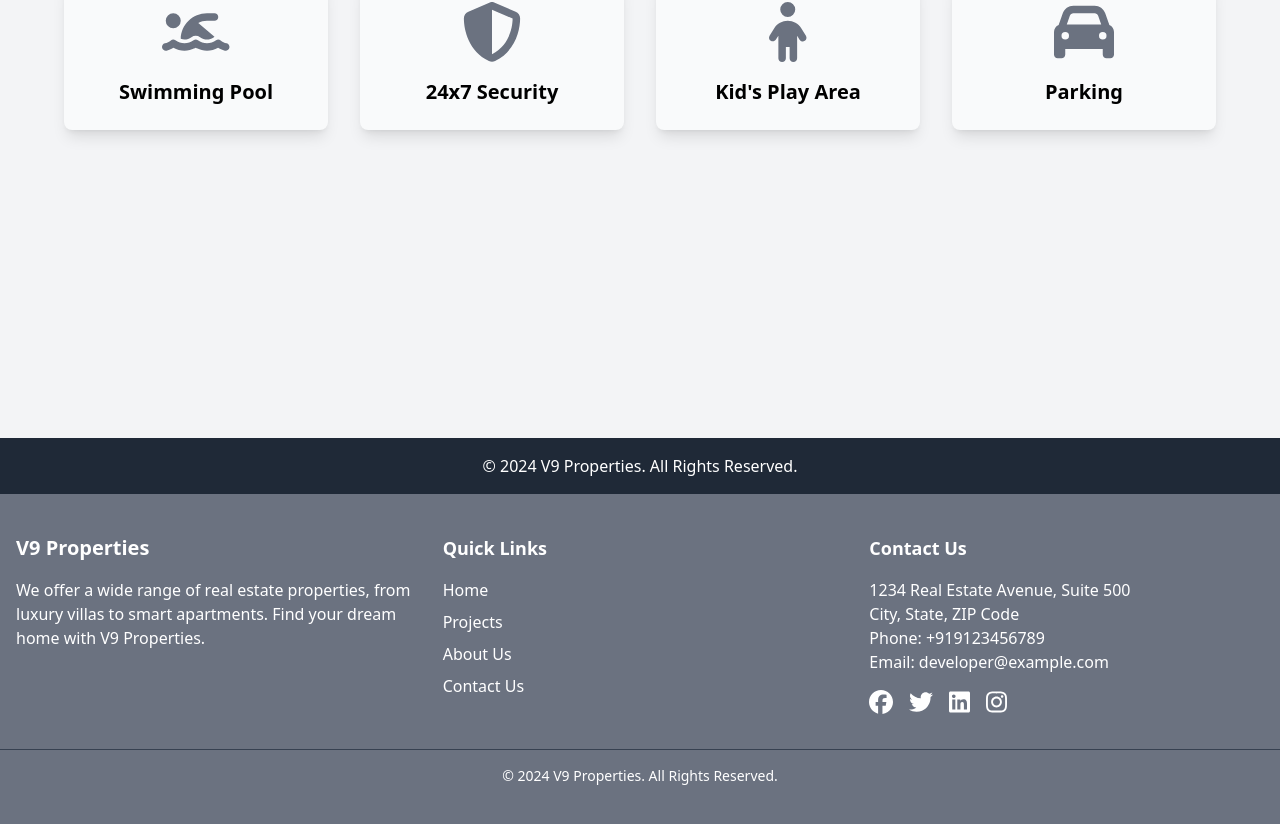
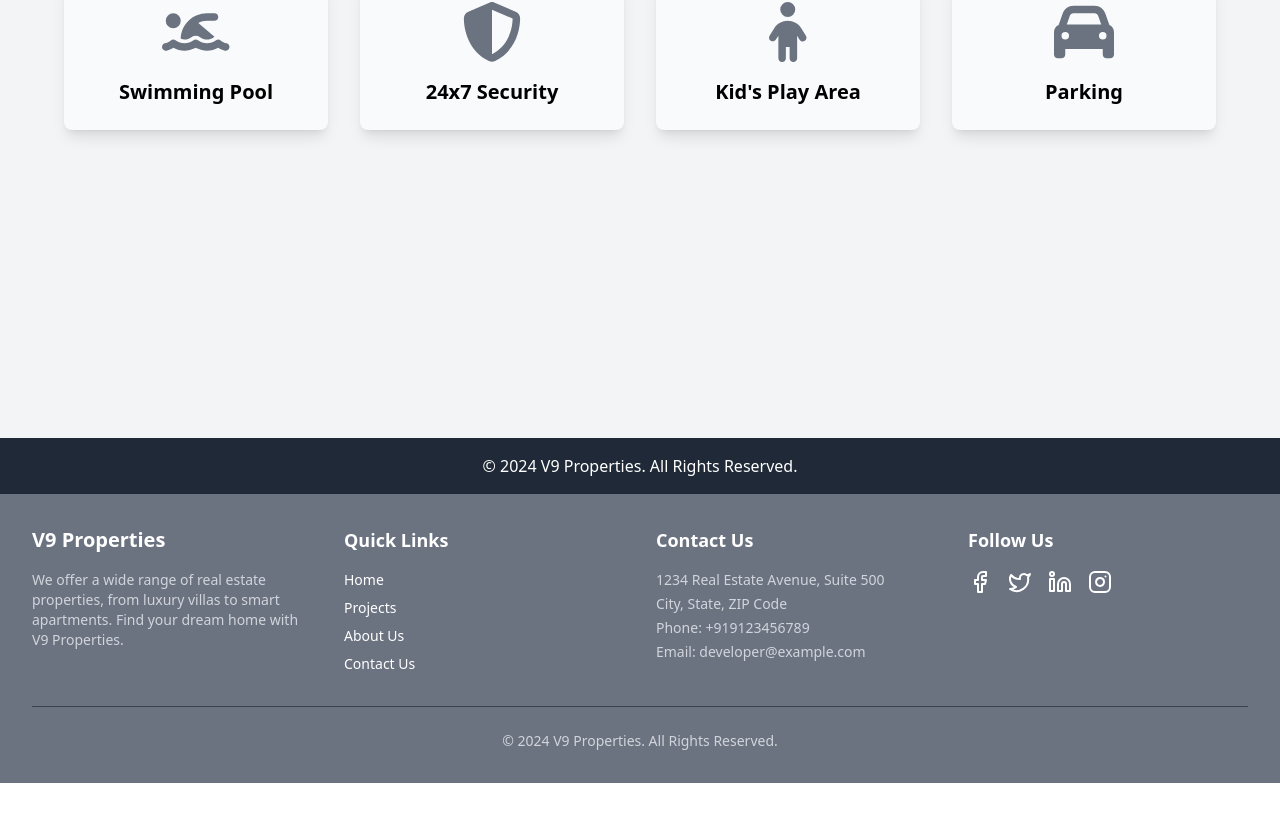
Before and after one commit to Anusha-star11/RealEstateMERNProject, a React (Vite) app in the folder RealEstate/: page /RealEstateApp/project/1 in a window 1280 px wide. Shown: the part 1578-2402 px from the top of the page. After the commit the page ends 2361 px from the top, so only its background shows below. Built offline with nearby package versions, Linux system fonts and the light colour scheme.

Commit message:
footer changes done

```diff
--- a/RealEstate/package.json
+++ b/RealEstate/package.json
@@ -16,6 +16,7 @@
     "@fortawesome/free-brands-svg-icons": "^6.6.0",
     "@fortawesome/react-fontawesome": "^0.2.2",
     "framer-motion": "^11.11.8",
+    "lucide-react": "^0.453.0",
     "react": "^18.3.1",
     "react-countup": "^6.5.3",
     "react-dom": "^18.3.1",
--- a/RealEstate/src/Components/Footer.jsx
+++ b/RealEstate/src/Components/Footer.jsx
@@ -1,15 +1,16 @@
 import React from 'react';
-import { FontAwesomeIcon } from '@fortawesome/react-fontawesome';
-import { faFacebook, faTwitter, faLinkedin, faInstagram } from '@fortawesome/free-brands-svg-icons';
+import { Facebook, Twitter, Linkedin, Instagram } from 'lucide-react';
 
 const Footer = () => {
   return (
-    <footer className="bg-gray-500 text-white py-10">
-      <div className="container mx-auto px-4 grid grid-cols-1 md:grid-cols-3 gap-8">
+    <footer className="bg-gray-500 text-white py-8 px-4 sm:px-6 lg:px-8">
+      <div className="max-w-7xl mx-auto">
+        {/* Main Grid Container */}
+        <div className="grid grid-cols-1 sm:grid-cols-2 lg:grid-cols-4 gap-8">
           {/* Company Info Section */}
-        <div>
+          <div className="col-span-1">
             <h2 className="text-xl font-bold mb-4">V9 Properties</h2>
-          <p className="text-white">
+            <p className="text-sm text-gray-300">
               We offer a wide range of real estate properties, from luxury villas to smart apartments. Find your dream home with V9 Properties.
             </p>
           </div>
@@ -17,51 +18,49 @@ const Footer = () => {
           {/* Quick Links Section */}
           <div>
             <h3 className="text-lg font-bold mb-4">Quick Links</h3>
-          <ul className="space-y-2">
-            <li>
-              <a href="#home" className="hover:underline">Home</a>
-            </li>
-            <li>
-              <a href="#projects" className="hover:underline">Projects</a>
-            </li>
-            <li>
-              <a href="#overview" className="hover:underline">About Us</a>
-            </li>
-            <li>
-              <a href="#contact" className="hover:underline">Contact Us</a>
-            </li>
+            <ul className="space-y-2 text-sm">
+              <li><a href="#home" className="hover:underline">Home</a></li>
+              <li><a href="#projects" className="hover:underline">Projects</a></li>
+              <li><a href="#overview" className="hover:underline">About Us</a></li>
+              <li><a href="#contact" className="hover:underline">Contact Us</a></li>
             </ul>
           </div>
 
           {/* Contact Info Section */}
           <div>
             <h3 className="text-lg font-bold mb-4">Contact Us</h3>
-          <p className="text-white">1234 Real Estate Avenue, Suite 500</p>
-          <p className="text-white">City, State, ZIP Code</p>
-          <p className="text-white">Phone: +919123456789</p>
-          <p className="text-white">Email: developer@example.com</p>
+            <address className="text-sm text-gray-300 not-italic space-y-1">
+              <p>1234 Real Estate Avenue, Suite 500</p>
+              <p>City, State, ZIP Code</p>
+              <p>Phone: +919123456789</p>
+              <p>Email: developer@example.com</p>
+            </address>
+          </div>
 
           {/* Social Media Icons */}
-          <div className="mt-4 space-x-4">
-            <a href="https://facebook.com" target="_blank" rel="noopener noreferrer">
-              <FontAwesomeIcon icon={faFacebook} className="text-white hover:text-blue-500 text-2xl" />
+          <div className="mt-4 lg:mt-0">
+            <h3 className="text-lg font-bold mb-4">Follow Us</h3>
+            <div className="flex space-x-4">
+              <a href="https://facebook.com" target="_blank" rel="noopener noreferrer" className="text-white hover:text-blue-500 transition-colors">
+                <Facebook size={24} />
               </a>
-            <a href="https://twitter.com" target="_blank" rel="noopener noreferrer">
-              <FontAwesomeIcon icon={faTwitter} className="text-white hover:text-blue-400 text-2xl" />
+              <a href="https://twitter.com" target="_blank" rel="noopener noreferrer" className="text-white hover:text-blue-400 transition-colors">
+                <Twitter size={24} />
               </a>
-            <a href="https://linkedin.com" target="_blank" rel="noopener noreferrer">
-              <FontAwesomeIcon icon={faLinkedin} className="text-white hover:text-blue-700 text-2xl" />
+              <a href="https://linkedin.com" target="_blank" rel="noopener noreferrer" className="text-white hover:text-blue-700 transition-colors">
+                <Linkedin size={24} />
               </a>
-            <a href="https://instagram.com" target="_blank" rel="noopener noreferrer">
-              <FontAwesomeIcon icon={faInstagram} className="text-white hover:text-pink-500 text-2xl" />
+              <a href="https://instagram.com" target="_blank" rel="noopener noreferrer" className="text-white hover:text-pink-500 transition-colors">
+                <Instagram size={24} />
               </a>
             </div>
           </div>
         </div>
 
         {/* Bottom Section */}
-      <div className="border-t border-gray-700 mt-8 pt-4 text-center text-white text-sm">
+        <div className="border-t border-gray-700 mt-8 pt-6 text-center text-gray-300 text-sm">
           &copy; {new Date().getFullYear()} V9 Properties. All Rights Reserved.
+        </div>
       </div>
     </footer>
   );
```
Also changed, not shown: 1 other file (tests, documents, lock files or other folders). Lines whose indentation alone changed are shown as unchanged.
